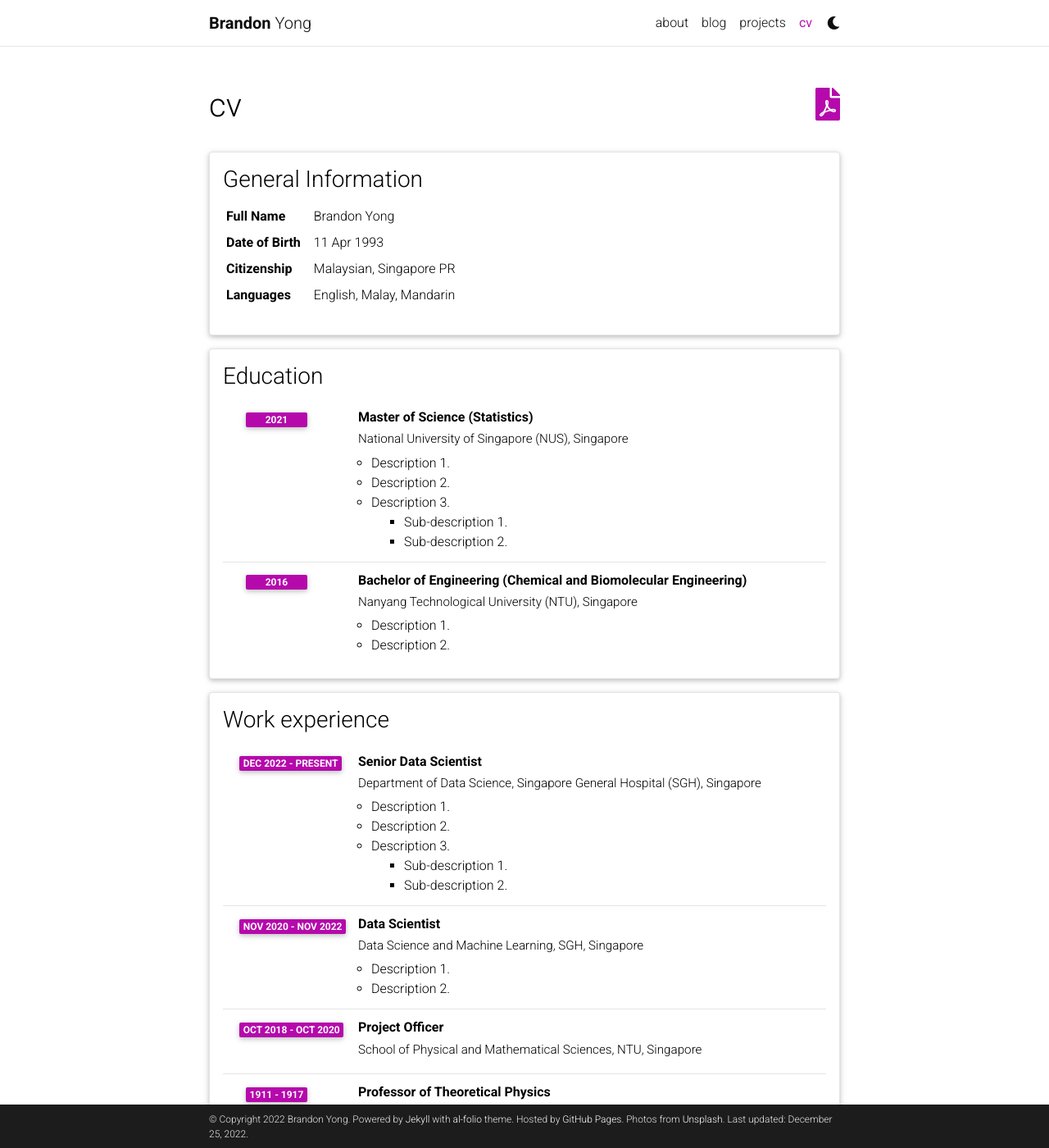
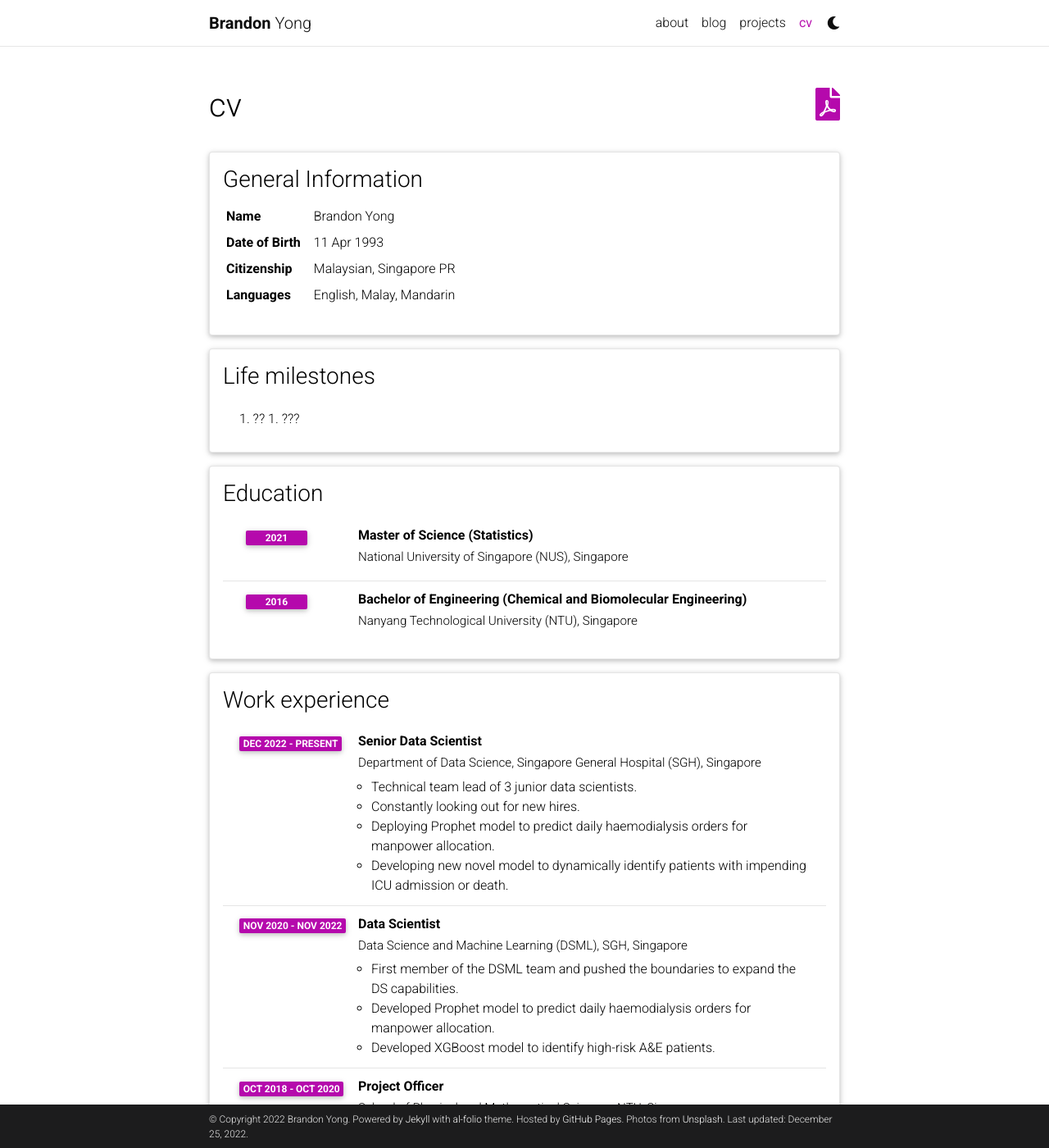
Before and after one commit to brandonyongys/brandonyongys.github.io, a Jekyll site: the page built from _pages/cv.md, in a window 1280 px wide and 1400 px high. Shown: the whole window at 82% size. Built offline with Jekyll 4.4.1, drawn with Linux system fonts in a browser that asks for light colours; comment, search, counter and statistics services are not loaded; a style sheet for code colours, icons or effects is not loaded; some of the changed text lies outside the part shown.

Commit message:
Updated config and cv page

```diff
--- a/_config.yml
+++ b/_config.yml
@@ -114,9 +114,9 @@ bing_site_verification:  # out your bing-site-verification ID (Bing Webmaster)
 # Blog
 # -----------------------------------------------------------------------------
 
-blog_name: al-folio # blog_name will be displayed in your blog page
+blog_name: brandonyong # blog_name will be displayed in your blog page
 blog_nav_title: blog # your blog must have a title for it to be displayed in the nav bar
-blog_description: a simple whitespace theme for academics
+blog_description: Data rich but information poor
 permalink: /blog/:year/:title/
 
 # Pagination
@@ -127,7 +127,7 @@ pagination:
 # Follow instructions on https://giscus.app/ to setup for your repo to fill out
 # the information below.
 giscus:
-  repo: alshedivat/al-folio      # <your-github-user-name>/<your-github-repo-name>
+  repo: brandonyongys/brandonyongys.github.io      # <your-github-user-name>/<your-github-repo-name>
   repo_id: MDEwOlJlcG9zaXRvcnk2MDAyNDM2NQ==
   category: Comments             # name of the category under which discussions will be created
   category_id: DIC_kwDOA5PmLc4CTBt6
@@ -144,7 +144,7 @@ disqus_shortname: al-folio # put your disqus shortname
 # https://help.disqus.com/en/articles/1717111-what-s-a-shortname
 
 # External sources.
-# If you have blog posts published on medium.com or other exteranl sources,
+# If you have blog posts published on medium.com or other external sources,
 # you can display them in your blog by adding a link to the RSS feed.
 external_sources:
   - name: medium.com
--- a/_data/cv.yml
+++ b/_data/cv.yml
@@ -1,7 +1,7 @@
 - title: General Information
   type: map
   contents:
-    - name: Full Name
+    - name: Name
       value: Brandon Yong
     - name: Date of Birth
       value: 11 Apr 1993
@@ -10,25 +10,22 @@
     - name: Languages
       value: English, Malay, Mandarin
 
+- title: Life milestones
+  type: list
+  contents:
+    1. ??
+    1. ???
+
 - title: Education
   type: time_table
   contents:
     - title: Master of Science (Statistics)
       institution: National University of Singapore (NUS), Singapore
       year: 2021
-      description:
-        - Description 1.
-        - Description 2.
-        - title: Description 3.
-          contents:
-            - Sub-description 1.
-            - Sub-description 2.
+
     - title: Bachelor of Engineering (Chemical and Biomolecular Engineering)
       institution: Nanyang Technological University (NTU), Singapore
       year: 2016
-      description:
-        - Description 1.
-        - Description 2.
 
 - title: Work experience
   type: time_table
@@ -37,27 +34,25 @@
       institution: Department of Data Science, Singapore General Hospital (SGH), Singapore
       year: Dec 2022 - present
       description:
-        - Description 1.
-        - Description 2.
-        - title: Description 3.
-          contents:
-            - Sub-description 1.
-            - Sub-description 2.
+        - Technical team lead of 3 junior data scientists.
+        - Constantly looking out for new hires.
+        - Deploying Prophet model to predict daily haemodialysis orders for manpower allocation.
+        - Developing new novel model to dynamically identify patients with impending ICU admission or death.
+
     - title: Data Scientist
-      institution: Data Science and Machine Learning, SGH, Singapore
+      institution: Data Science and Machine Learning (DSML), SGH, Singapore
       year: Nov 2020 - Nov 2022
       description:
-        - Description 1.
-        - Description 2.
+        - First member of the DSML team and pushed the boundaries to expand the DS capabilities.
+        - Developed Prophet model to predict daily haemodialysis orders for manpower allocation.
+        - Developed XGBoost model to identify high-risk A&E patients.
 
     - title: Project Officer
       institution: School of Physical and Mathematical Sciences, NTU, Singapore
       year: Oct 2018 - Oct 2020
-
-    - title: Professor of Theoretical Physics
-      institution: Karl-Ferdinand University, Prague, Czechoslovakia
-      year: 1911 - 1917
       description:
+        - Developed ML model that uses topological features to predict RNA flexibility property with at least 16% improvement.
+        - Developed a Maximum Mean Discrepancy GAN algorithm to generate financial data with restrictions.
 
 
 #- title: Open Source Projects
@@ -93,4 +88,4 @@
 - title: Other Interests
   type: list
   contents:
-    - <u>Hobbies:</u> Hobby 1, Hobby 2, etc.
+    - <u>Hobbies:</u> Travelling
```
